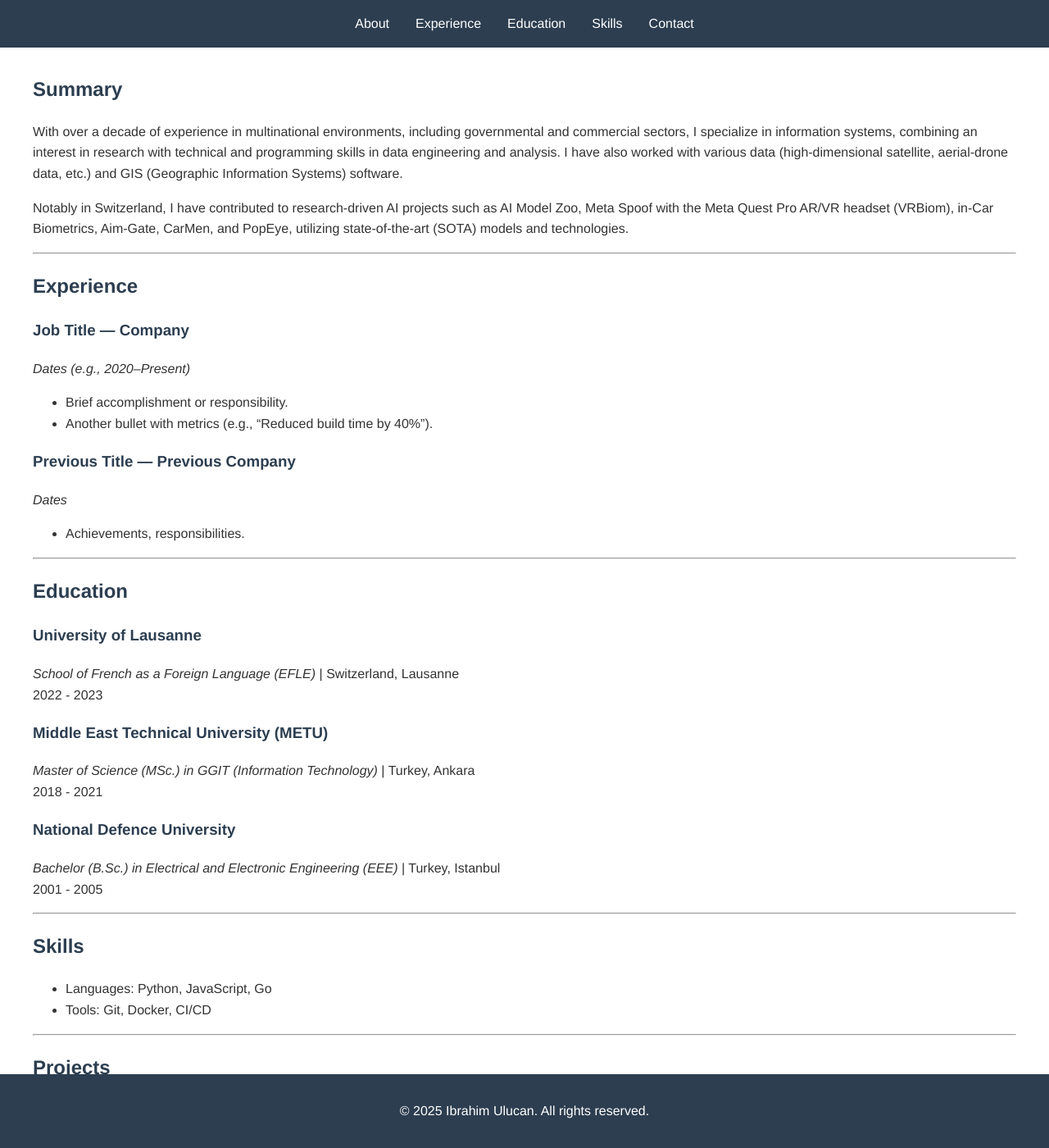
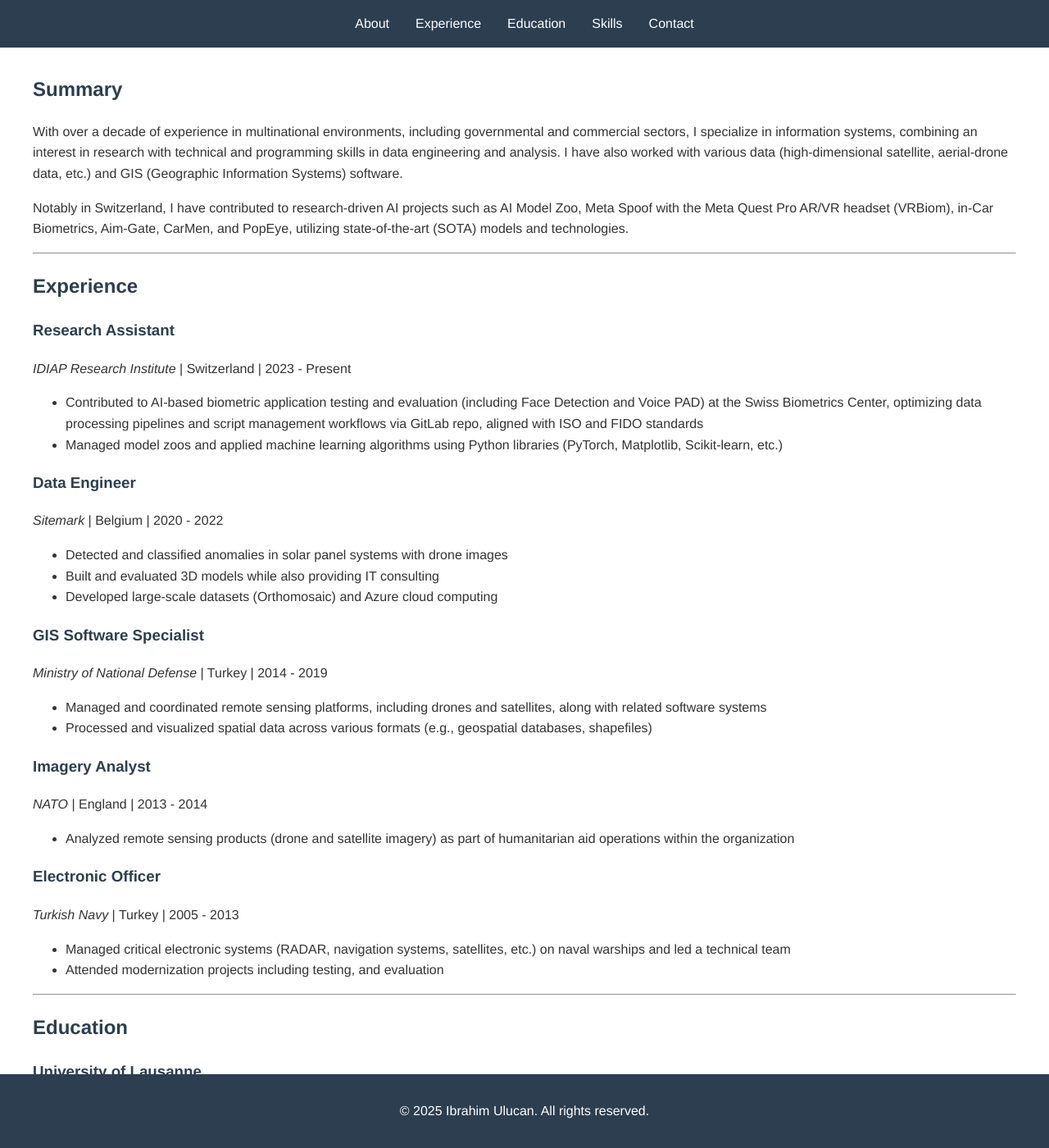
Before and after one commit to iulucan/iulucan.github.io, a Jekyll site: the page built from index.md, in a window 1280 px wide and 1400 px high. Shown: the whole window at 82% size. Built offline with Jekyll 4.4.1, drawn with Linux system fonts in a browser that asks for light colours; our own code applies the rules of GitHub Pages for plain Markdown files; some of the changed text lies outside the part shown.

Commit message:
Update Experience section with professional history

```diff
--- a/index.md
+++ b/index.md
@@ -21,14 +21,30 @@ Notably in Switzerland, I have contributed to research-driven AI projects such a
 
 ## Experience
 
-### Job Title — Company
-*Dates (e.g., 2020–Present)*
-- Brief accomplishment or responsibility.
-- Another bullet with metrics (e.g., "Reduced build time by 40%").
+### Research Assistant
+*IDIAP Research Institute* | Switzerland | 2023 - Present
+- Contributed to AI-based biometric application testing and evaluation (including Face Detection and Voice PAD) at the Swiss Biometrics Center, optimizing data processing pipelines and script management workflows via GitLab repo, aligned with ISO and FIDO standards
+- Managed model zoos and applied machine learning algorithms using Python libraries (PyTorch, Matplotlib, Scikit-learn, etc.)
 
-### Previous Title — Previous Company
-*Dates*
-- Achievements, responsibilities.
+### Data Engineer
+*Sitemark* | Belgium | 2020 - 2022
+- Detected and classified anomalies in solar panel systems with drone images
+- Built and evaluated 3D models while also providing IT consulting
+- Developed large-scale datasets (Orthomosaic) and Azure cloud computing
+
+### GIS Software Specialist
+*Ministry of National Defense* | Turkey | 2014 - 2019
+- Managed and coordinated remote sensing platforms, including drones and satellites, along with related software systems
+- Processed and visualized spatial data across various formats (e.g., geospatial databases, shapefiles)
+
+### Imagery Analyst
+*NATO* | England | 2013 - 2014
+- Analyzed remote sensing products (drone and satellite imagery) as part of humanitarian aid operations within the organization
+
+### Electronic Officer
+*Turkish Navy* | Turkey | 2005 - 2013
+- Managed critical electronic systems (RADAR, navigation systems, satellites, etc.) on naval warships and led a technical team
+- Attended modernization projects including testing, and evaluation
 
 ---
 
@@ -55,11 +71,11 @@ Notably in Switzerland, I have contributed to research-driven AI projects such a
 ---
 
 ## Projects
-- Project Name — short description and link: https://github.com/your/project
+- [Project Name — short description and link: https://github.com/your/project](https://www.idiap.ch/~iulucan/)
 
 ---
 
 ## Publications / Talks
-- Title — Event (Year)
-
+- Google Schooler
+](https://scholar.google.com/citations?user=kwY5i4oAAAAJ&hl=en)
 ---
```
